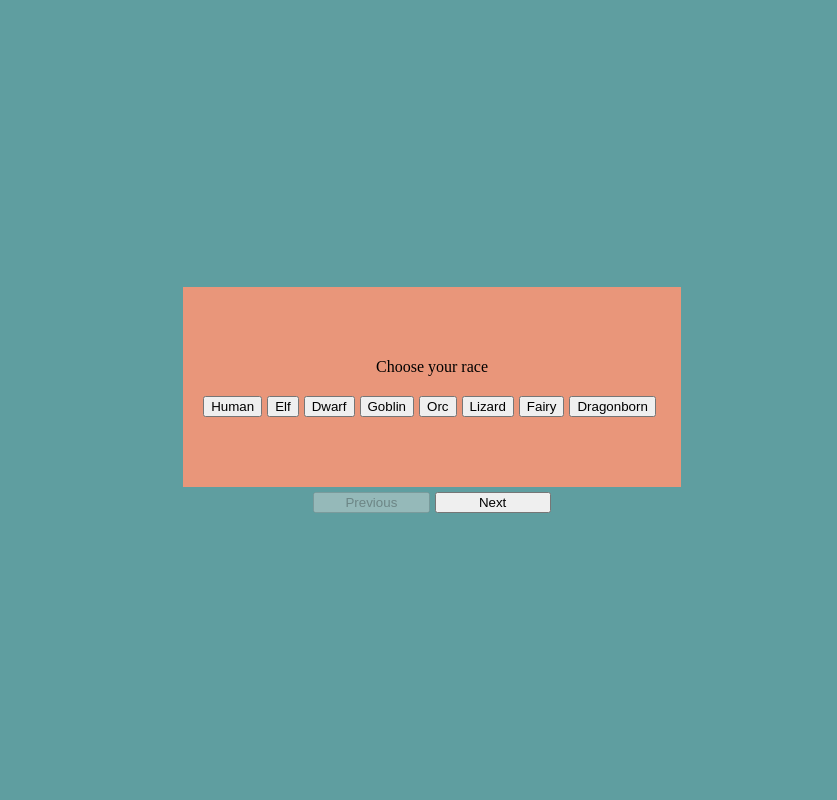
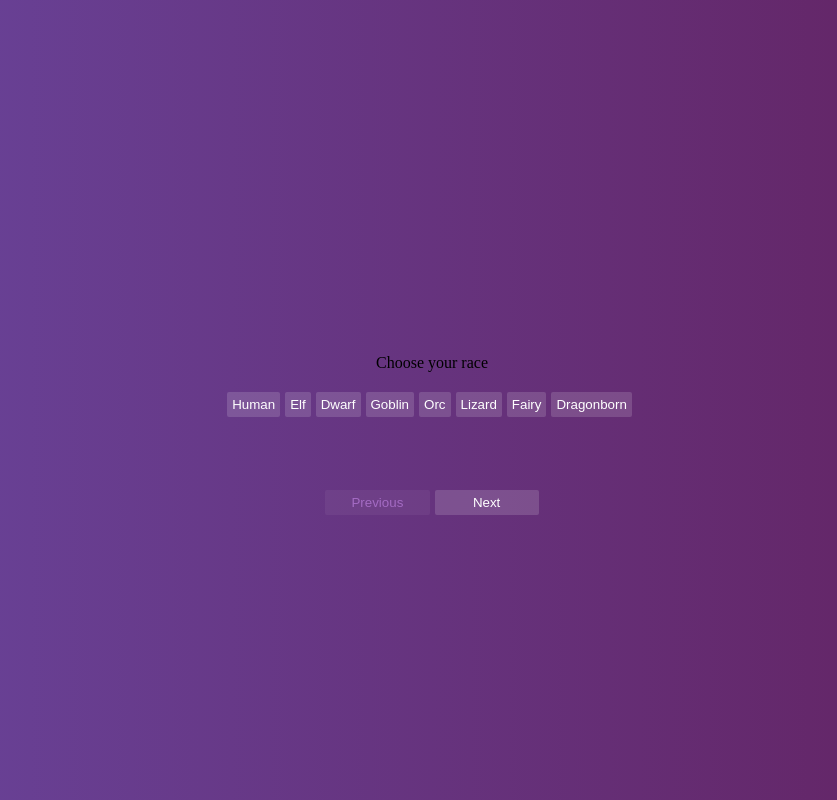
Before and after one commit to KaianGuedes/character-sheet-maker, a SvelteKit app: page / in a window 1280 px wide. Shown: the whole page, without its empty margins (208-1045 px from the left). Built offline with nearby package versions, Linux system fonts and the light colour scheme.

Commit message:
feat: reveal options feature & some stylizing

```diff
--- a/src/routes/+page.svelte
+++ b/src/routes/+page.svelte
@@ -42,6 +42,7 @@
         margin: 0;
         height: 100vh;
         width: 100vw;
-        background-color: cadetblue;
+        background: #453a59;
+        background: linear-gradient(90deg,rgba(105, 70, 158, 1) 0%, rgba(99, 33, 95, 1) 98%);
     }
 </style>
--- a/src/routes/wizard.svelte
+++ b/src/routes/wizard.svelte
@@ -1,27 +1,43 @@
 <script lang="ts">
     import { Sheet, Step } from '$lib/sheet'
+    import { onMount, tick } from 'svelte';
 
     let { sheet }: { sheet: Sheet } = $props();
 
     let currentIndex: number = $state(0);
     let currentStep: Step = $derived(sheet.getStep(currentIndex));
+    let currentTimeoutId: NodeJS.Timeout;
+    let maxVisibleOptionIndex: number = $state(0);
 
-    const isFirst = () => {
-        return (currentIndex === 0);
-    }
+    const isFirst = () => (currentIndex === 0);
+    const isLast = () => (currentIndex === sheet.getSteps().length - 1);
 
-    const isLast = () => {
-        return (currentIndex === sheet.getSteps().length - 1);
-    }
+    onMount(() => {
+        revealOptions()
+    })
 
     const next = () => {
         if (isLast()) return;
+        clearTimeout(currentTimeoutId);
         currentIndex++;
+        maxVisibleOptionIndex = 0;
+        revealOptions()
     }
 
     const previous = () => {
         if (isFirst()) return;
+        clearTimeout(currentTimeoutId);
         currentIndex--;
+        maxVisibleOptionIndex = 0;
+        revealOptions()
+    }
+
+    function revealOptions() {
+        if ((maxVisibleOptionIndex == currentStep.options.length)) return;
+        tick().then(() => currentTimeoutId = setTimeout(() => {
+            maxVisibleOptionIndex++;
+            revealOptions();
+        }, (250 / currentStep.options.length)));
     }
 </script>
 
@@ -29,8 +45,13 @@
     <div class="content">
         <p class="label">{currentStep.label}</p>
         <div class="options">
-            {#each currentStep.options as option(option.uuid)}
-                <button class="option">{option.getText()}</button>
+            {#each currentStep.options as option, index (option.uuid)}
+                <button
+                        class="option"
+                        style:opacity={index < maxVisibleOptionIndex ? "1" : "0"}
+                >
+                    {option.getText()}
+                </button>
             {/each}
         </div>
     </div>
@@ -61,7 +82,6 @@
         flex-direction: column;
         min-height: 25%;
         max-width: 80%;
-        background-color: darksalmon;
         .label {
             margin-top: 20px;
             margin-bottom: 20px;
@@ -69,6 +89,7 @@
         }
         .options {
             .option {
+                transition: opacity 1s ease;
                 flex: none;
             }
             &::after {
@@ -93,9 +114,23 @@
     }
 
     button {
+        border: 0;
+        background-color: rgba(255, 255, 255, 0.15);
+        border-radius: 2px;
+        padding: 5px;
+        color: white;
+        cursor: pointer;
+
+        &:disabled {
+            color: rgba(217, 152, 255, 0.5);
+            background-color: rgba(255, 255, 255, 0.05);
+        }
+        &:hover {
+            background-color: rgba(255, 255, 255, 0.25);
+        }
         &:disabled:hover {
+            background-color: rgba(255, 255, 255, 0.05);
             cursor: not-allowed;
         }
-        cursor: pointer;
     }
 </style>
```
